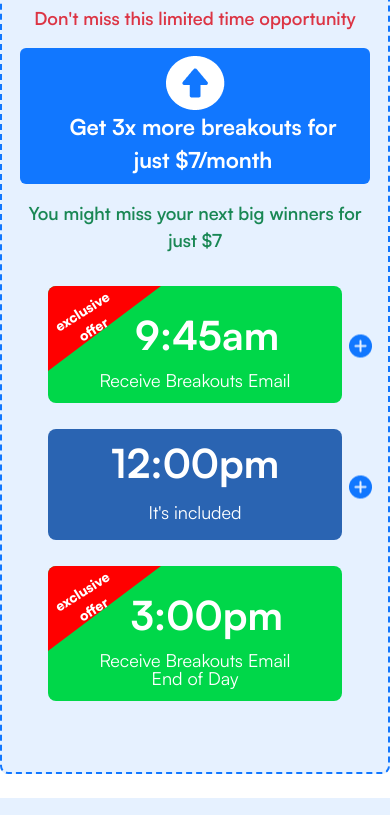
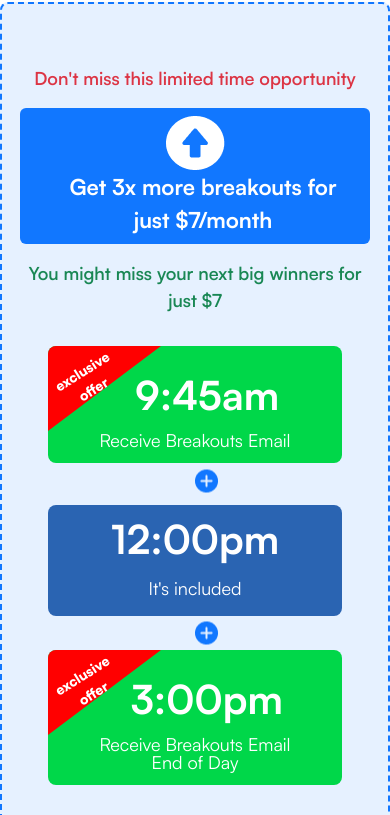
Before and after one commit to EishaTab/funnelDesign, a plain HTML site: page offers.html in a window 390 px wide. Shown: the part 1145-1960 px from the top of the page. Drawn offline with Linux system fonts and the light colour scheme.

Commit message:
responsive

```diff
--- a/assets/css/congrats.css
+++ b/assets/css/congrats.css
@@ -346,7 +346,12 @@
         right: -162px;
     }
 }
-
+@media (max-width: 576px) {
+    .card1::after, .card2::after{
+        left: 50%;
+        top: 88%;
+    }
+}
 @media (max-width: 500px) {
     .bt_text {
         font-size: 12px;
@@ -354,7 +359,7 @@
 
     .congrats_text,
     .fs-64 {
-        font-size: 30px;
+        font-size: 35px;
     }
 
     .checklist_text {
@@ -389,4 +394,5 @@
         padding-top: 30px;
         padding-bottom: 30px;
     }
+
 }
--- a/offers.html
+++ b/offers.html
@@ -60,14 +60,14 @@
                     </div>
                     <div
                         class="col-12 col-md-6  col-lg-4 mb-3 mb-md-0 d-flex m-w-fit px-3  flex-column flex-lg-row align-items-center gap-4 card2 position-relative">
-                        <div class="card card_included ms-lg-2 text-center">
+                        <div class="card card_included  mt-3 mt-sm-0 ms-lg-2 text-center">
                             <p class="timer_count fw-bolder">12:00pm</p>
                             <p class="timer_text mb-0">It's included</p>
                         </div>
                         <!-- <img src="../assets/images/plus.png" /> -->
                     </div>
-                    <div class="col-12 col-md-6  col-lg-4  ms-lg-2 px-3 ">
-                        <div class="card card_green text-center">
+                    <div class="col-12 col-md-6   col-lg-4  ms-lg-2 px-3 ">
+                        <div class="card mt-2 mt-sm-0 card_green text-center">
                             <p class="timer_count fw-bolder">3:00pm</p>
                             <p class="timer_text mb-0">Receive Breakouts Email <br /> End of Day</p>
                             <span>exclusive <br /> offer</span>
```
